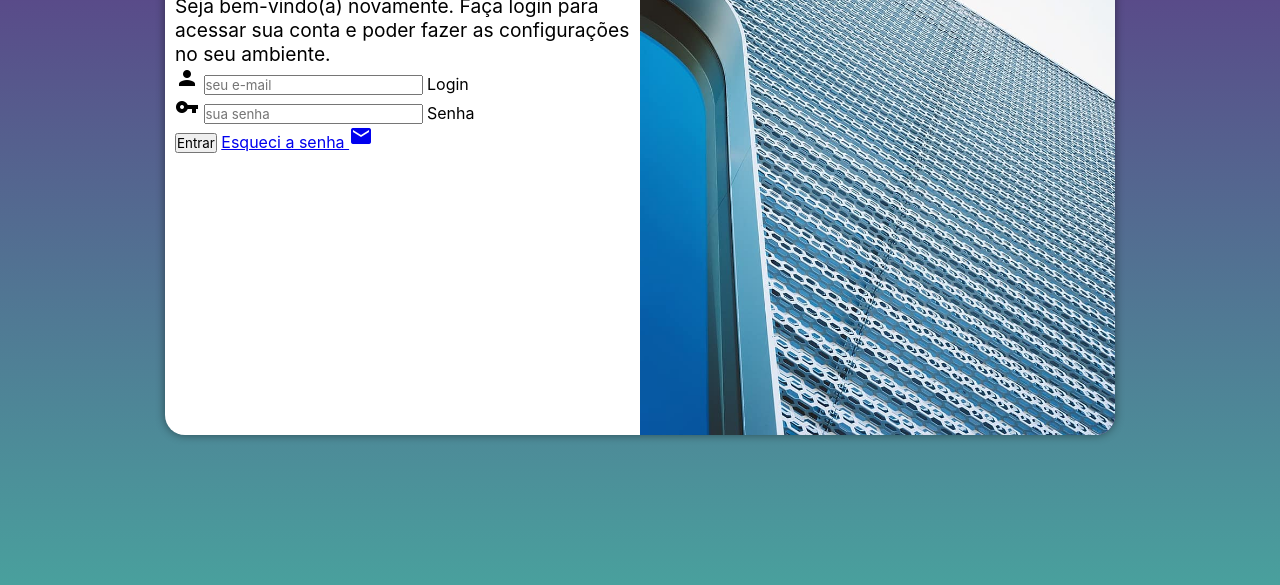
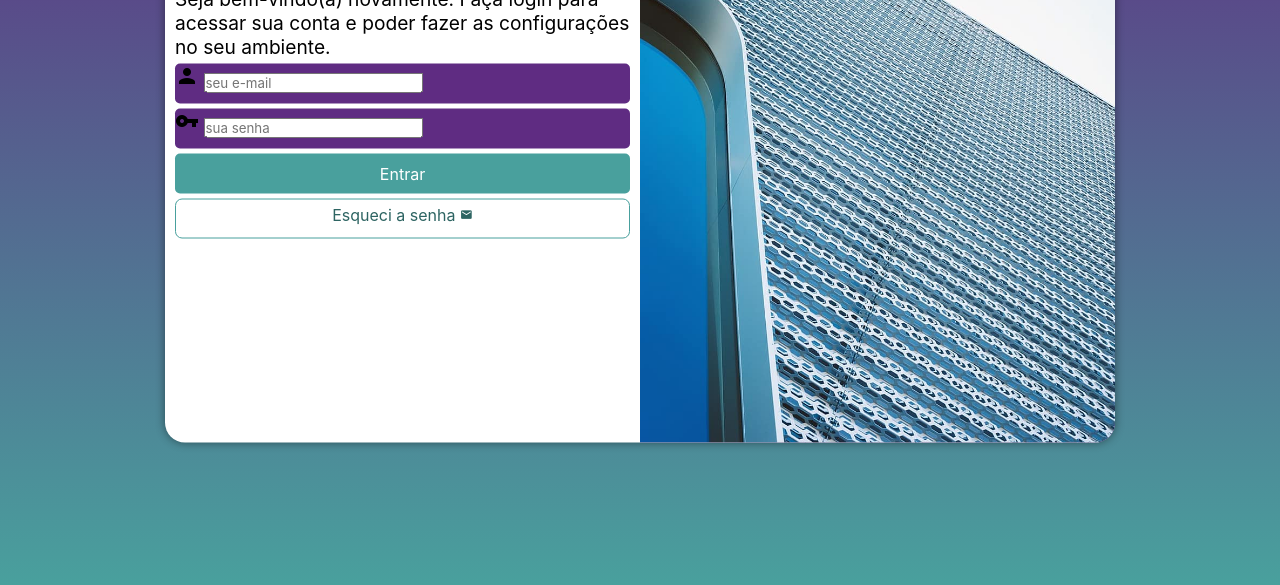
Before and after one commit to cpdiego/projeto-login, a plain HTML site: page index.html in a window 1280 px wide. Shown: the part 215-800 px from the top of the page. Drawn offline with Linux system fonts and the light colour scheme.

Commit message:
Formatação do formulário

```diff
--- a/estilos/style.css
+++ b/estilos/style.css
@@ -34,7 +34,7 @@ section#login {
 
     background-color: white;
     width: 250px;
-    height: 500px;
+    height: 515px;
     border-radius: 20px;
     box-shadow: 0px 0px 10px rgba(0, 0, 0, 0.450);
 
@@ -63,3 +63,55 @@ div#formulario > h1 {
 div#formulario > p {
     font-size: 0.8em;
 }
+
+form >div.campo {
+    background-color: #5f2c82;
+    display: block;
+    width: 100%;
+    height: 40px;
+    border-radius: 5px;
+    margin: 5px 0px;
+}
+
+div.campo > label {
+    display: none;
+}
+
+form > input[type=submit] {
+    display: block;
+    font-size: 1em;
+    width: 100%;
+    height: 40px;
+    background-color: #49a09d;
+    color: white;
+    border: none;
+    border-radius: 5px;
+    cursor: pointer;
+}
+
+form > input[type=submit]:hover {
+    background-color: #2d6462;
+}
+
+form > a.botao {
+    display: block;
+    text-align: center;
+    font-size: 1em;
+    width: 100%;
+    height: 40px;
+    padding-top: 5px;
+    margin-top: 5px;
+    background-color: white;
+    color: #2d6462;
+    border: 1px solid #49a09d;
+    border-radius: 7px;
+    text-decoration: none;
+}
+
+form > a.botao:hover {
+    background-color: #6cd3cf;
+}
+
+form > a.botao > span {
+    font-size: 0.8em;
+}
--- a/index.html
+++ b/index.html
@@ -29,7 +29,7 @@
                         <label for="isenha">Senha</label>
                     </div>
                     <input type="submit" value="Entrar">
-                    <a href="esqueci.html">
+                    <a href="esqueci.html" class="botao">
                         Esqueci a senha <span class="material-icons">mail</span>
                     </a>
                 </form>
```
